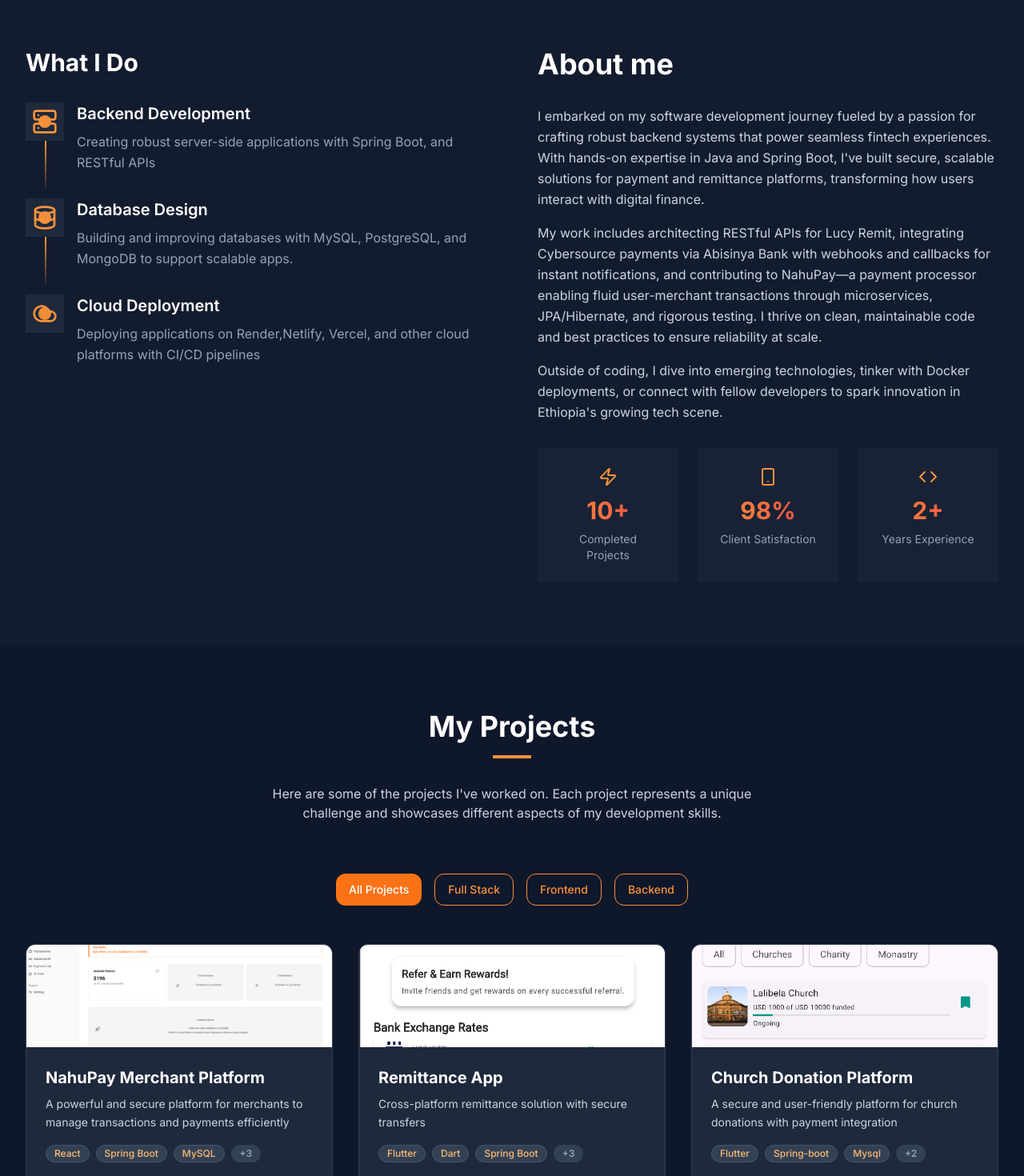
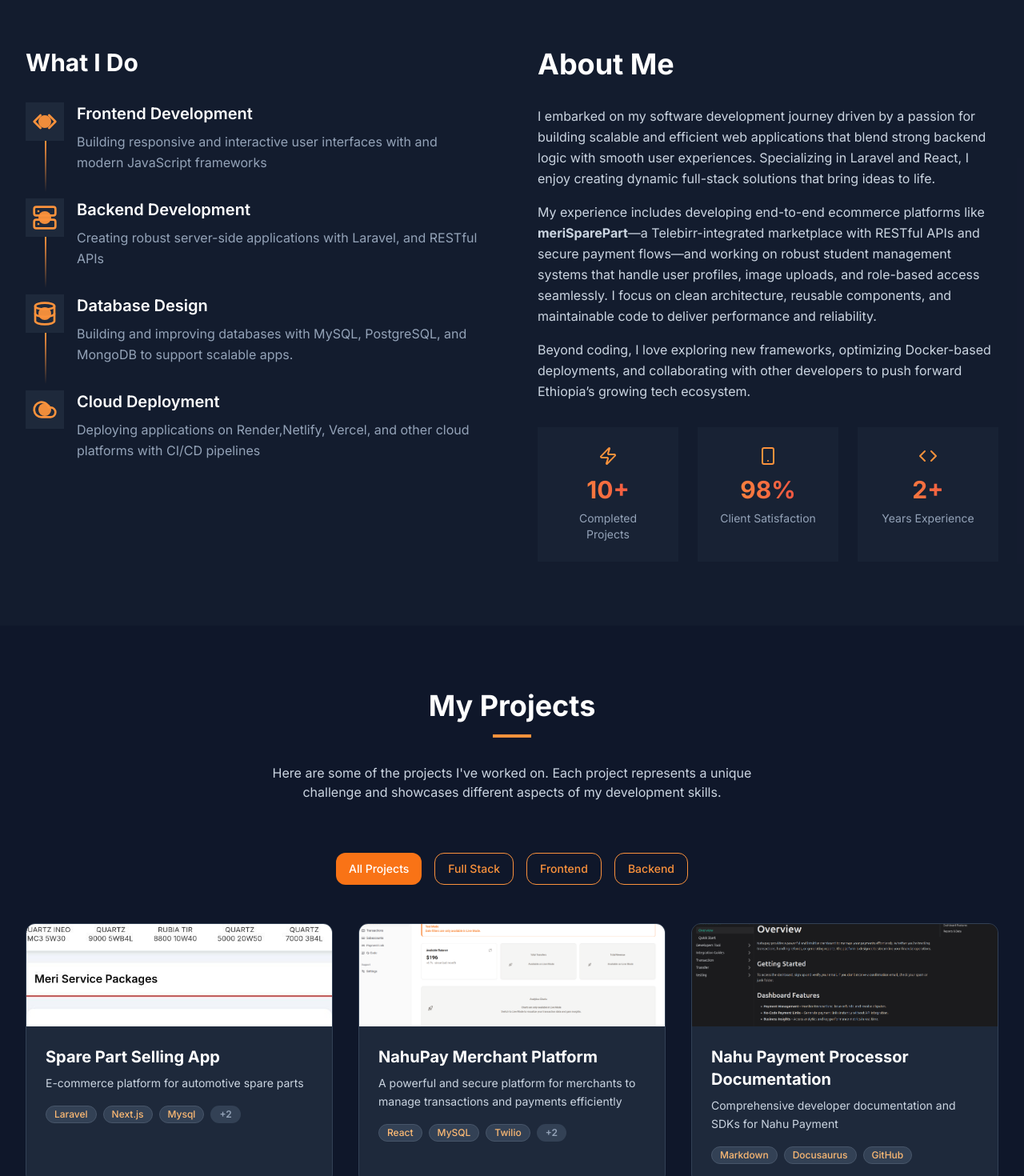
Before and after one commit to Dev1994-code/portfolio, a Next.js app: page / in a window 1280 px wide. Shown: the part 820-2290 px from the top of the page at 80% size. Built offline with nearby package versions, Linux system fonts and the light colour scheme.

Commit message:
some updates

```diff
--- a/app/layout.tsx
+++ b/app/layout.tsx
@@ -12,7 +12,7 @@ const inter = Inter({
 
 export const metadata: Metadata = {
   title: "Dawit - Software Developer Portfolio",
-  description: "Full-stack software developer specializing in Spring Boot",
+  description: "Full-stack software developer specializing in Laravel and React applications.",
 }
 
 export default function RootLayout({
--- a/components/sections/about.tsx
+++ b/components/sections/about.tsx
@@ -4,16 +4,16 @@ import { Code, Smartphone, Server, Database, Cloud, Zap } from "lucide-react"
 
 export default function About() {
   const services = [
-    // {
-    //   icon: <Code className="w-8 h-8" />,
-    //   title: "Frontend Development",
-    //   description:
-    //     "Building responsive and interactive user interfaces with and modern JavaScript frameworks",
-    // },
+    {
+      icon: <Code className="w-8 h-8" />,
+      title: "Frontend Development",
+      description:
+        "Building responsive and interactive user interfaces with and modern JavaScript frameworks",
+    },
     {
       icon: <Server className="w-8 h-8" />,
       title: "Backend Development",
-      description: "Creating robust server-side applications with Spring Boot, and RESTful APIs",
+      description: "Creating robust server-side applications with Laravel, and RESTful APIs",
     },
     {
       icon: <Database className="w-8 h-8" />,
@@ -67,16 +67,16 @@ export default function About() {
 
           {/* About Content */}
 <div className="space-y-8 animate-in slide-in-from-right duration-700">
-            <h2 className="text-4xl font-bold">About me</h2>
+  <h2 className="text-4xl font-bold">About Me</h2>
   <div className="space-y-4 text-slate-300 leading-relaxed">
     <p>
-                I embarked on my software development journey fueled by a passion for crafting robust backend systems that power seamless fintech experiences. With hands-on expertise in Java and Spring Boot, I've built secure, scalable solutions for payment and remittance platforms, transforming how users interact with digital finance.
+      I embarked on my software development journey driven by a passion for building scalable and efficient web applications that blend strong backend logic with smooth user experiences. Specializing in Laravel and React, I enjoy creating dynamic full-stack solutions that bring ideas to life.
     </p>
     <p>
-                My work includes architecting RESTful APIs for Lucy Remit, integrating Cybersource payments via Abisinya Bank with webhooks and callbacks for instant notifications, and contributing to NahuPay—a payment processor enabling fluid user-merchant transactions through microservices, JPA/Hibernate, and rigorous testing. I thrive on clean, maintainable code and best practices to ensure reliability at scale.
+      My experience includes developing end-to-end ecommerce platforms like <strong>meriSparePart</strong>—a Telebirr-integrated marketplace with RESTful APIs and secure payment flows—and working on robust student management systems that handle user profiles, image uploads, and role-based access seamlessly. I focus on clean architecture, reusable components, and maintainable code to deliver performance and reliability.
     </p>
     <p>
-                Outside of coding, I dive into emerging technologies, tinker with Docker deployments, or connect with fellow developers to spark innovation in Ethiopia's growing tech scene.
+      Beyond coding, I love exploring new frameworks, optimizing Docker-based deployments, and collaborating with other developers to push forward Ethiopia’s growing tech ecosystem.
     </p>
   </div>
 
--- a/components/sections/hero.tsx
+++ b/components/sections/hero.tsx
@@ -5,7 +5,7 @@ import Image from "next/image"
 import { TypeAnimation } from "react-type-animation"
 
 export default function Hero() {
-  const technologies = ["Spring Boot","Maven","Spring Security", "Spring Data JPA", "Hibernate ORM", "Git","Docker","CI/CD Pipelines"]
+  const technologies = ["Laravel","React","Javascript", "Typescript", "Tailwindcss", "Git","Docker","CI/CD Pipelines"]
 
   const handleDownloadResume = () => {
     // Add your resume download logic here
@@ -33,7 +33,7 @@ export default function Hero() {
                   sequence={[
                     "Software Engineer",
                     2000,
-                    "Backend Engineer",
+                    "Full Stack Developer",
                     2000,
                   ]}
                   wrapper="h3"
@@ -55,13 +55,7 @@ Let’s create something great together!
               >
                 Got a project?
               </Button>
-              <Button
-                variant="outline"
-                className="border-orange-400 text-orange-400 hover:bg-orange-400 hover:text-white px-8 py-3 transform hover:scale-105 transition-all duration-300 rounded-xl"
-                onClick={handleDownloadResume}
-              >
-                My resume
-              </Button>
+
             </div>
           </div>
 
--- a/components/sections/projects.tsx
+++ b/components/sections/projects.tsx
@@ -24,12 +24,27 @@ export default function Projects() {
   const [filter, setFilter] = useState("all")
 
   const projects: Project[] = [
+        {
+  id: 1,
+  title: "Spare Part Selling App",
+  description: "E-commerce platform for automotive spare parts",
+  longDescription:
+    "An online spare part selling application built with the Laravel and macle. The platform allows users to browse and search for automotive spare parts, add items to their cart, manage orders, and securely complete purchases. Admins can manage inventory, update product details, and monitor sales analytics. Real-time updates ensure stock levels and order statuses are always current.",
+  tech: ["Laravel", "Next.js", "Mysql", "Tailwind CSS", "GitHub Actions"],
+  images: [
+    "/spare/s1.png?height=400&width=600&text=Product+Listing",
+    "/spare/s2.png?height=400&width=600&text=Product+Detail",
+    "/spare/s3.png?height=400&width=600&text=Cart+&+Checkout"
+  ],
+  github: "https://github.com/Dev1994-code",
+  category: "backend",
+},
     {
-  "id": 1,
+  "id": 2,
   "title": "NahuPay Merchant Platform",
   "description": "A powerful and secure platform for merchants to manage transactions and payments efficiently",
-  "longDescription": "An advanced NahuPay merchant platform built with React and Spring Boot, offering seamless transaction management, payment processing, and real-time financial tracking. Key features include merchant authentication, multi-bank API integrations, wallet service support, and a comprehensive dashboard for monitoring sales and payouts. Designed with robust security measures and an intuitive interface, it empowers merchants to optimize their business operations with ease.",
-  "tech": ["React", "Spring Boot", "MySQL", "Twilio", "JWT", "Postman"],
+  "longDescription": "An advanced NahuPay merchant platform built with React, offering seamless transaction management, payment processing, and real-time financial tracking. Key features include merchant authentication, multi-bank API integrations, wallet service support, and a comprehensive dashboard for monitoring sales and payouts. Designed with robust security measures and an intuitive interface, it empowers merchants to optimize their business operations with ease.",
+  "tech": ["React", "MySQL", "Twilio", "JWT", "Postman"],
   "images": [
     "/merchant/N1.png?height=100&width=200&text=Church+Donation+Home",
     "/merchant/N2.png?height=100&width=200&text=Donation+Tracker",
@@ -38,67 +53,53 @@ export default function Projects() {
     "/merchant/N5.png?height=100&width=00&text=Admin+Dashboard",
   ],
   "github": "https://github.com/nahusystems/nahupay_fpa",
-  "category": "fullstack"
+  "category": "frontend"
 },
 
-{
-  id: 2,
-  title: "Remittance App",
-  description: "Cross-platform remittance solution with secure transfers",
-  longDescription:
-    "A full-featured cross-platform remittance application built using Flutter for the frontend and Spring Boot for the backend. The app enables users to send and receive money securely, manage transactions, and view real-time transfer statuses. Features include user authentication, multi-currency support, transaction history, and integration with secure payment gateways.",
-  tech: ["Flutter", "Dart", "Spring Boot", "Java", "MySQL", "REST API"],
-  images: [
-    "/remit/r2.png?height=400&width=600&text=Send+Money+Screen",
-    "/remit/r3.png?height=400&width=600&text=User+Dashboard",
-    "/remit/r4.png?height=400&width=600&text=Login+and+Security",
-    "/remit/r5.png?height=400&width=600&text=Login+and+Security",
-    "/remit/r6.png?height=400&width=600&text=Login+and+Security",
-    "/remit/r7.png?height=400&width=600&text=Login+and+Security",
-    "/remit/r8.png?height=400&width=600&text=Login+and+Security",
-    "/remit/r9.png?height=400&width=600&text=Login+and+Security",
-    "/remit/r10.png?height=400&width=600&text=Transaction+History",
-    "/remit/r1.png?height=400&width=600&text=Login+and+Security",
-  ],
-  github: "https://github.com/Abol-Technologies/abolremitapi", // Replace with actual repo if different
-  category: "backend",
-},
-{
-  "id": 3,
-  "title": "Church Donation Platform",
-  "description": "A secure and user-friendly platform for church donations with payment integration",
-  "longDescription": "A robust church donation platform developed using React and Node.js, designed to streamline contributions with features like user authentication, donation tracking, payment processing via Stripe, donor management, and an admin dashboard. The system ensures secure transactions, provides real-time donation updates, and sends confirmation emails to donors, fostering transparency and engagement within the church community.",
-  "tech": ["Flutter", "Spring-boot", "Mysql", "Nahu Pay", "JWT"],
-  "images": [
-    "/donation/d1.png?height=100&width=200&text=Church+Donation+Home",
-    "/donation/d2.png?height=100&width=200&text=Donation+Tracker",
-    "/donation/d3.png?height=100&width=200&text=Donor+Management",
-    "/donation/d4.png?height=100&width=00&text=Admin+Dashboard",
-    "/donation/d5.png?height=100&width=00&text=Admin+Dashboard",
-    "/donation/d6.png?height=100&width=00&text=Admin+Dashboard",
-    "/donation/d7.png?height=100&width=00&text=Admin+Dashboard",
-  ],
-  "github": "https://github.com/nahusystems/eotc_donation_mobile",
-  "category": "backend"
-},
-
-//     {
-//   id: 4,
-//   title: "Spare Part Selling App",
-//   description: "E-commerce platform for automotive spare parts",
+// {
+//   id: 2,
+//   title: "Remittance App",
+//   description: "Cross-platform remittance solution with secure transfers",
 //   longDescription:
-//     "An online spare part selling application built with the Laravel and macle. The platform allows users to browse and search for automotive spare parts, add items to their cart, manage orders, and securely complete purchases. Admins can manage inventory, update product details, and monitor sales analytics. Real-time updates ensure stock levels and order statuses are always current.",
-//   tech: ["Laravel", "Next.js", "Mysql", "Tailwind CSS", "GitHub Actions"],
+//     "A full-featured cross-platform remittance application built using Flutter for the frontend and Spring Boot for the backend. The app enables users to send and receive money securely, manage transactions, and view real-time transfer statuses. Features include user authentication, multi-currency support, transaction history, and integration with secure payment gateways.",
+//   tech: ["Flutter", "Dart", "Spring Boot", "Java", "MySQL", "REST API"],
 //   images: [
-//     "/spare/s1.png?height=400&width=600&text=Product+Listing",
-//     "/spare/s2.png?height=400&width=600&text=Product+Detail",
-//     "/spare/s3.png?height=400&width=600&text=Cart+&+Checkout"
+//     "/remit/r2.png?height=400&width=600&text=Send+Money+Screen",
+//     "/remit/r3.png?height=400&width=600&text=User+Dashboard",
+//     "/remit/r4.png?height=400&width=600&text=Login+and+Security",
+//     "/remit/r5.png?height=400&width=600&text=Login+and+Security",
+//     "/remit/r6.png?height=400&width=600&text=Login+and+Security",
+//     "/remit/r7.png?height=400&width=600&text=Login+and+Security",
+//     "/remit/r8.png?height=400&width=600&text=Login+and+Security",
+//     "/remit/r9.png?height=400&width=600&text=Login+and+Security",
+//     "/remit/r10.png?height=400&width=600&text=Transaction+History",
+//     "/remit/r1.png?height=400&width=600&text=Login+and+Security",
 //   ],
-//   github: "https://github.com/Dev1994-code",
+//   github: "https://github.com/Abol-Technologies/abolremitapi", // Replace with actual repo if different
 //   category: "backend",
 // },
+// {
+//   "id": 3,
+//   "title": "Church Donation Platform",
+//   "description": "A secure and user-friendly platform for church donations with payment integration",
+//   "longDescription": "A robust church donation platform developed using React and Node.js, designed to streamline contributions with features like user authentication, donation tracking, payment processing via Stripe, donor management, and an admin dashboard. The system ensures secure transactions, provides real-time donation updates, and sends confirmation emails to donors, fostering transparency and engagement within the church community.",
+//   "tech": ["Flutter", "Spring-boot", "Mysql", "Nahu Pay", "JWT"],
+//   "images": [
+//     "/donation/d1.png?height=100&width=200&text=Church+Donation+Home",
+//     "/donation/d2.png?height=100&width=200&text=Donation+Tracker",
+//     "/donation/d3.png?height=100&width=200&text=Donor+Management",
+//     "/donation/d4.png?height=100&width=00&text=Admin+Dashboard",
+//     "/donation/d5.png?height=100&width=00&text=Admin+Dashboard",
+//     "/donation/d6.png?height=100&width=00&text=Admin+Dashboard",
+//     "/donation/d7.png?height=100&width=00&text=Admin+Dashboard",
+//   ],
+//   "github": "https://github.com/nahusystems/eotc_donation_mobile",
+//   "category": "backend"
+// },
+
+
     {
-  id: 5,
+  id: 3,
   title: "Nahu Payment Processor Documentation",
   description: "Comprehensive developer documentation and SDKs for Nahu Payment",
   longDescription:
```
Lines whose indentation alone changed are shown as unchanged.
